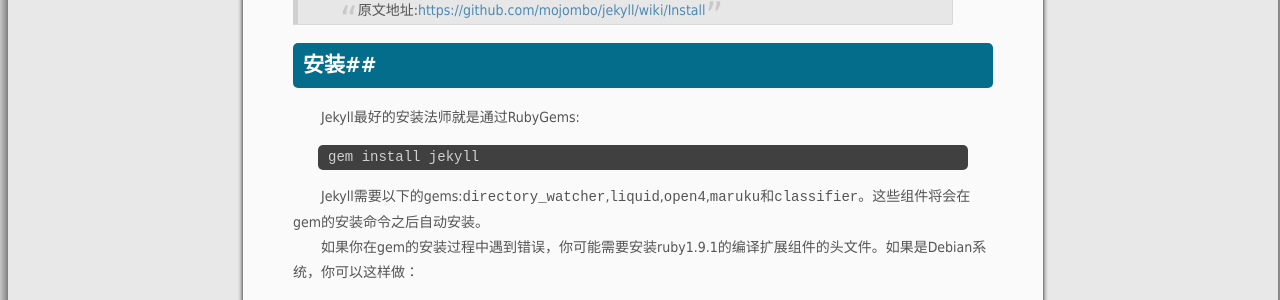
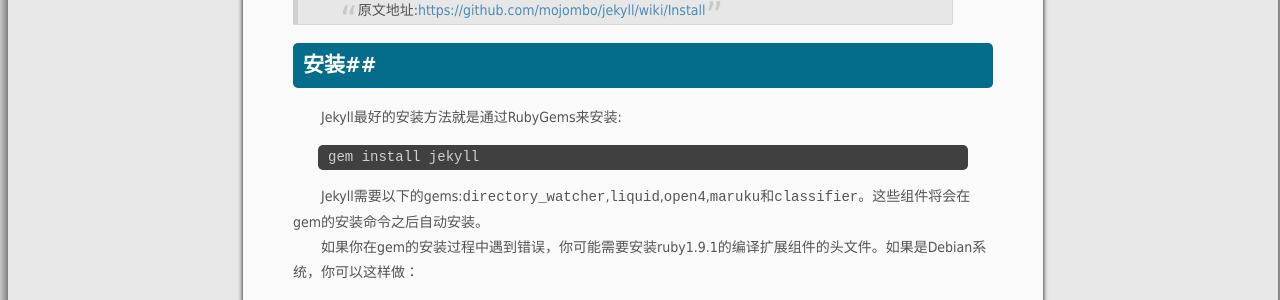
Before and after one commit to flyaway1217/flyaway1217.github.com, a Jekyll site: the page built from _posts/2012-11-26-Jekyll-Wiki-Install.markdown, in a window 1280 px wide and 900 px high. Shown: the part 356-656 px from the top of the window. Built offline with Jekyll 4.4.1, drawn with Linux system fonts in a browser that asks for light colours; some of the changed lines change nothing that is shown.

Commit message:
Update a post

```diff
--- a/_posts/2012-11-26-Jekyll-Wiki-Install.markdown
+++ b/_posts/2012-11-26-Jekyll-Wiki-Install.markdown
@@ -10,7 +10,7 @@ category: 翻译
 
 ##安装##
 
-Jekyll最好的安装法师就是通过RubyGems:
+Jekyll最好的安装方法就是通过RubyGems来安装:
 
 {% highlight ruby %}
 gem install jekyll
```
